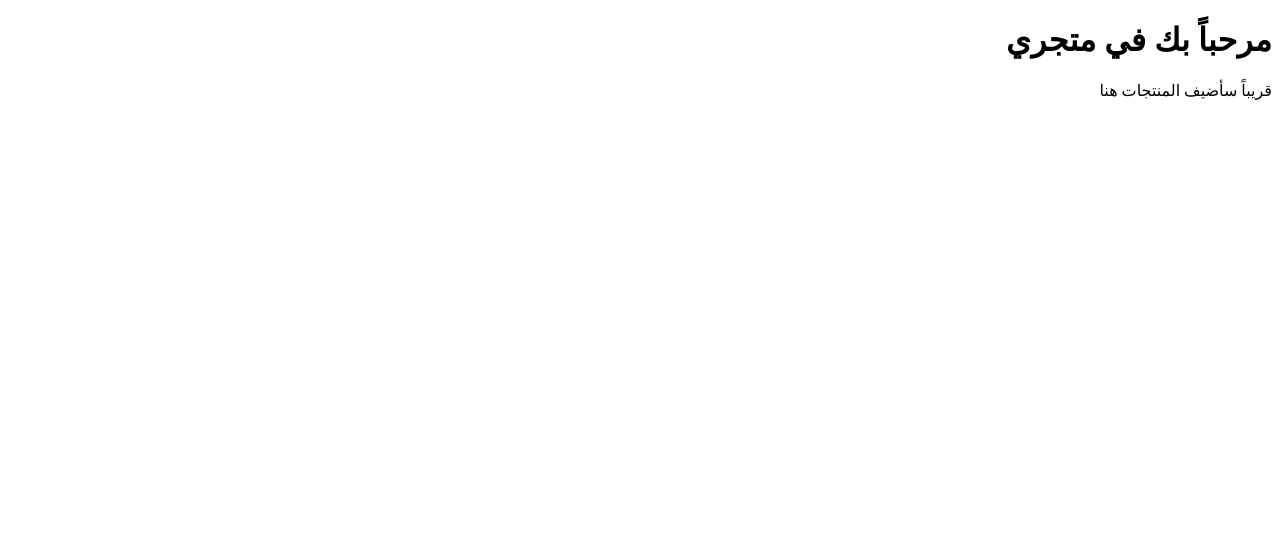
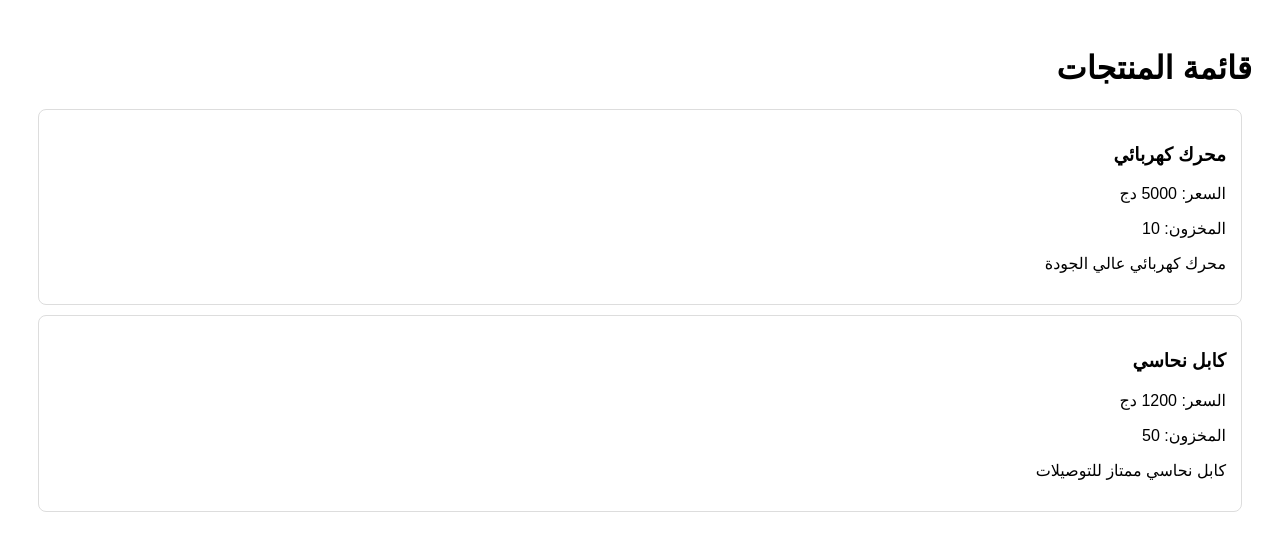
Before and after one commit to abdou1986-bvb/My-shop, a plain HTML site: page index.html in a window 1280 px wide. Drawn offline with Linux system fonts and the light colour scheme.

Commit message:
Update index.html

```diff
--- a/index.html
+++ b/index.html
@@ -3,14 +3,34 @@
 <head>
     <meta charset="UTF-8">
     <title>متجري الخاص</title>
+    <style>
+        body { font-family: sans-serif; padding: 20px; }
+        .product { border: 1px solid #ddd; padding: 15px; margin: 10px; border-radius: 8px; }
+    </style>
 </head>
 <body>
-    <h1>مرحباً بك في متجري</h1>
-    <div id="products">جاري تحميل المنتجات...</div>
+    <h1>قائمة المنتجات</h1>
+    <div id="products">جاري التحميل...</div>
 
     <script>
-        // هذا الكود سيعرض المنتجات لاحقاً
-        document.getElementById('products').innerHTML = "قريباً سأضيف المنتجات هنا";
+        fetch('data.json')
+            .then(response => response.json())
+            .then(data => {
+                const container = document.getElementById('products');
+                container.innerHTML = '';
+                data.forEach(item => {
+                    container.innerHTML += `
+                        <div class="product">
+                            <h3>${item.name}</h3>
+                            <p>السعر: ${item.price} دج</p>
+                            <p>المخزون: ${item.stock}</p>
+                            <p>${item.description}</p>
+                        </div>`;
+                });
+            })
+            .catch(err => {
+                document.getElementById('products').innerHTML = "حدث خطأ في تحميل البيانات.";
+            });
     </script>
 </body>
 </html>
```
